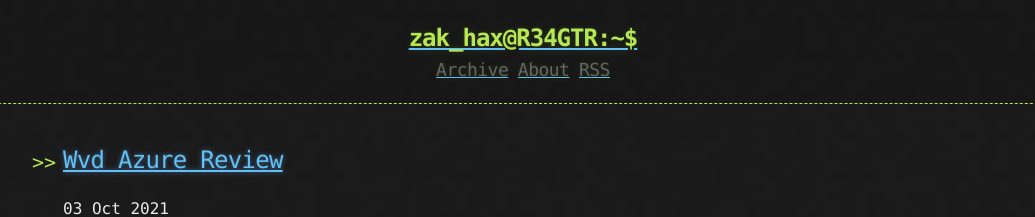
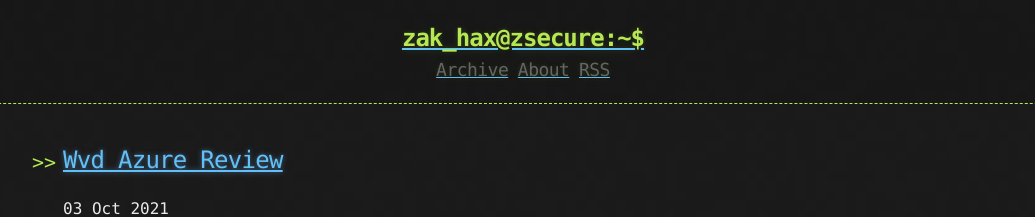
Before and after one commit to ZSECURE/zsecure-blog, a Jekyll site: the page built from index.html, in a window 1280 px wide. Shown: the top 217 px of the page, without its empty margins (117-1152 px from the left). Built offline with Jekyll 4.4.1, drawn with Linux system fonts in a browser that asks for light colours; the list of posts is cut into pages by our own code.

Commit message:
Update header.html

```diff
--- a/_includes/header.html
+++ b/_includes/header.html
@@ -2,7 +2,7 @@
   <div>
     <a href="{{ "/" | prepend: site.baseurl | replace: '//', '/' }}">
     {% assign owner_first_name = site.shell_name | split: " " %}
-    <h1>{{ owner_first_name[0] | downcase }}@R34GTR:~$</h1>
+    <h1>{{ owner_first_name[0] | downcase }}@zsecure:~$</h1>
     </a>
     <div class="header-links">
       {% include links.html %}
```
